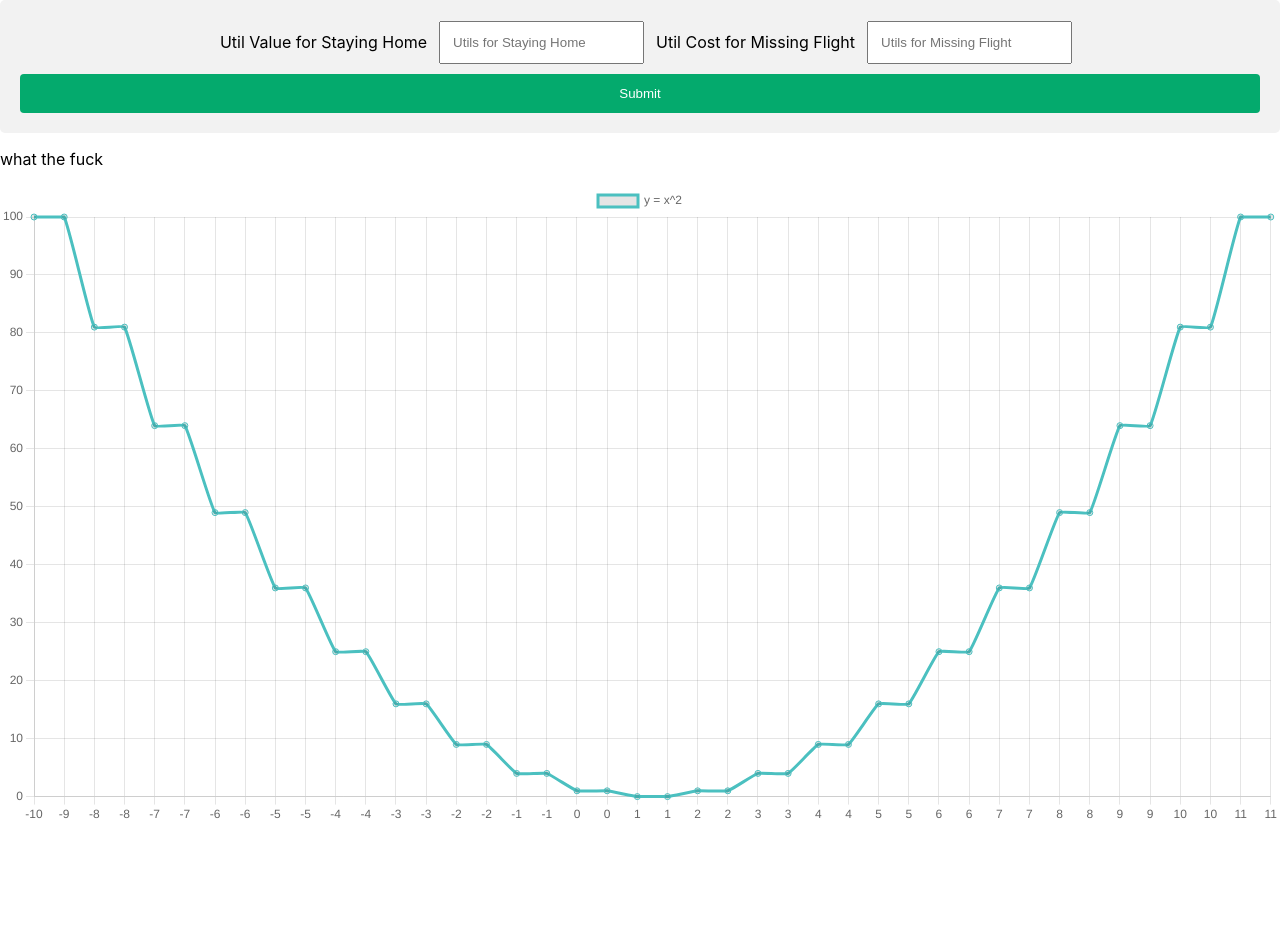
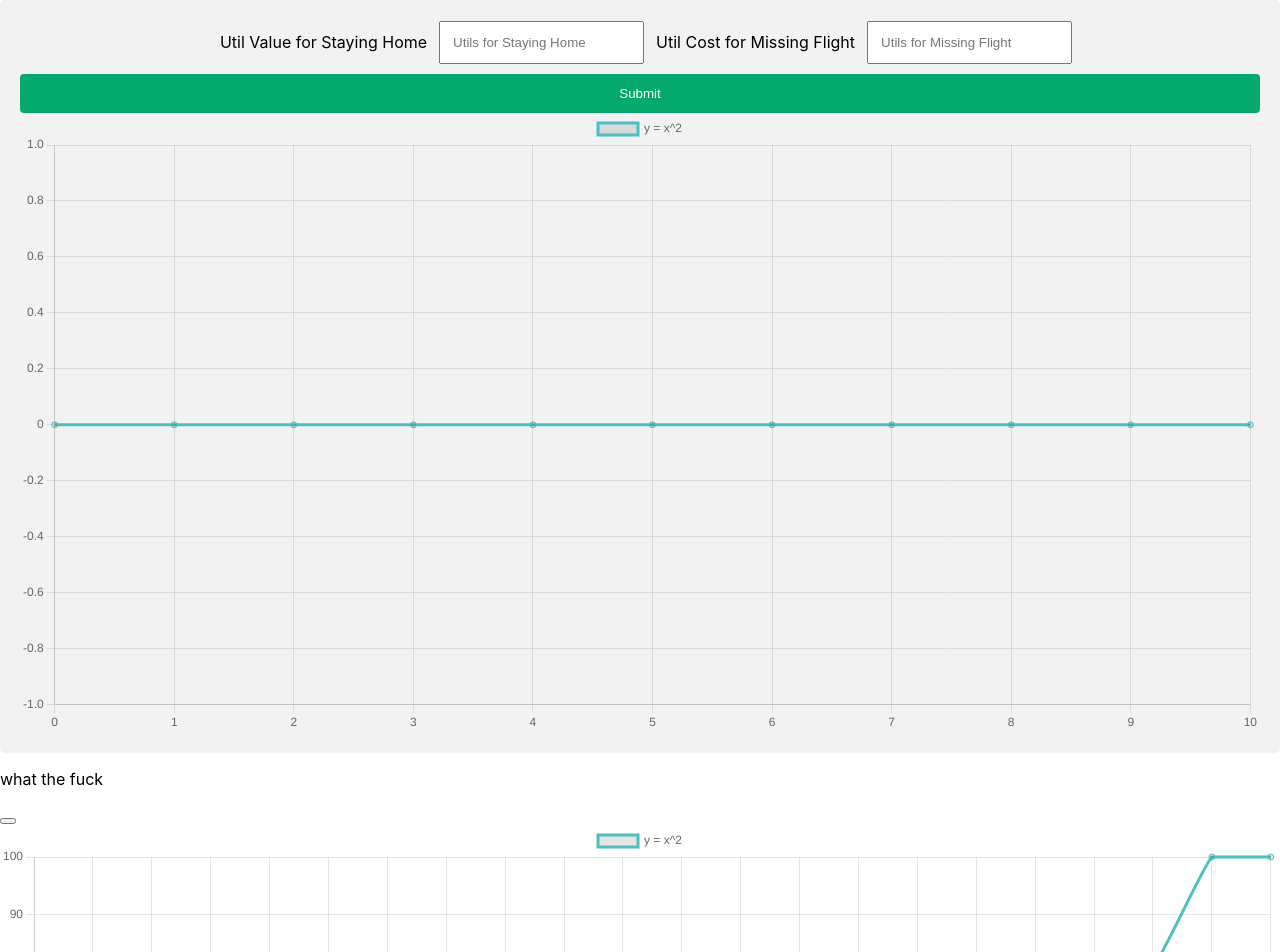
Before and after one commit to benwang-lol/Best-Time-to-get-to-Airport, a React (Create React App) app: page / in a window 1280 px wide. Shown: the top 952 px of the page. Before the commit the page ends 825 px from the top, so only its background shows below. Built offline with nearby package versions, Linux system fonts and the light colour scheme.

Commit message:
implementing calculation wrong

```diff
--- a/src/App.js
+++ b/src/App.js
@@ -3,11 +3,15 @@ import Graph from './components/graph-component';
 import AnimatedGraph from './components/animatedGraph';
 
 function App() {
+  const func = () => {
+    console.log(FormComponent.homeData);
+  }
   return (
     <div>
 
       <FormComponent></FormComponent>
       <p> what the fuck </p>
+      <button onClick={func}/>
       {/* <Graph /> */}
       <AnimatedGraph />
     </div>
--- a/src/components/airport-graph/airport-graph-component.js
+++ b/src/components/airport-graph/airport-graph-component.js
@@ -2,7 +2,7 @@ import React from 'react';
 import { Line, Chart } from 'react-chartjs-2';
 import { Chart as ChartJS } from 'chart.js/auto';
 
-const Graph = () => {
+const Graph = ({data1, data2}) => {
   // Generate data points for the equation y = x^2
   const data = {
     labels: [],
@@ -17,8 +17,21 @@ const Graph = () => {
     ]
   };
 
-  for (let x = -10; x <= 10; x++) {
-    const y = Math.pow(x, 2);
+  let risk = 0;
+
+  for (let x = 0; x <= 10; x++) {
+    //x is # hours early
+    //if x == 0 --> we want risk to be 100%:
+    if (x === 0) {
+        risk = 1;
+    } else {
+        risk = risk * 0.50;
+    }
+    //assign a percent risk for missing the flight for each x
+
+    console.log(risk);
+
+    const y = (x * data1) + (risk * data2);
     data.labels.push(x);
     data.datasets[0].data.push(y);
   }
--- a/src/components/animatedGraph.js
+++ b/src/components/animatedGraph.js
@@ -17,7 +17,7 @@ const AnimatedGraph = () => {
 
   useEffect(() => {
     const animateGraph = () => {
-      let x = -10;
+      let x = 0;
       const interval = setInterval(() => {
         if (x > 10) {
           clearInterval(interval);
--- a/src/components/form-component/form-component.js
+++ b/src/components/form-component/form-component.js
@@ -1,5 +1,6 @@
 import './form-component.css';
 import React, { useState } from 'react';
+import Graph from '../airport-graph/airport-graph-component';
 // import Button from '../button-component/customButton';
 // import {Context as UtilContext } from '../context/util-context';
 
@@ -38,7 +39,7 @@ const FormComponent = () => {
 
             {/* <button type="submit" onClick={handleSubmit}>Submit</button> */}
             <input type="submit" value="Submit" onClick={handleSubmit}/>
-
+            <Graph data1={homeData} data2={missFlightData} />
         </div>
     )
 }
```
